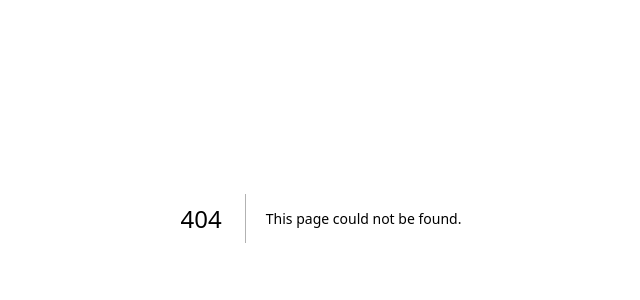
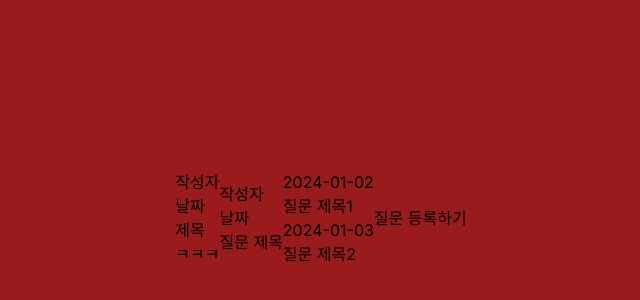
Before and after one commit to KDT-IaaS-Class-One-Group/KDT-IaaS-4team-ERP, a Next.js app: page /cus/test in a window 1280 px wide. Before the commit this address had no page. Shown: the part 182-482 px from the top of the page, without its empty margins (319-959 px from the left). Built offline with nearby package versions, Linux system fonts and the light colour scheme.

Commit message:
Fixes #13 : 컴포넌트 구축 실험

```diff
--- /dev/null
+++ b/app/componunt/clientComp/list.tsx
@@ -0,0 +1,27 @@
+// 인터페이스 정의
+interface MyInterface {
+    list1: string;
+    list2: string;
+    list3: string;
+    list4: string;
+
+  }
+
+export default function List({list1, list2, list3, list4}:MyInterface) {
+    return (
+
+        <div>
+            <div>{list1}</div>
+
+            <div>{list2}</div>
+
+            <div>{list3}</div>
+
+            <div>{list4}</div>
+
+        </div>
+
+    )
+
+
+}
--- /dev/null
+++ b/app/cus/test/page.tsx
@@ -0,0 +1,44 @@
+import React from 'react';
+import List from '@/app/componunt/clientComp/list';
+
+
+
+export default function Home() {
+    // 예시 데이터
+    const dataForArea2 = [
+        { 작성자: '사용자1', 날짜: '2024-01-02', 제목: '질문 제목1' },
+        { 작성자: '사용자2', 날짜: '2024-01-03', 제목: '질문 제목2' },
+        // ... 기타 데이터
+    ];
+
+    return (
+
+        <div id='root' className='w-screen h-screen bg-red-800 flex justify-center items-center'>
+         <List list1={"작성자"} list2={"날짜"} list3={"제목"} list4={"ㅋㅋㅋ"}/>
+
+
+            <div id="area1">
+                <div>
+                    <div style={{ flex: 1 }}>작성자</div>
+                    <div style={{ flex: 1 }}>날짜</div>
+                    <div style={{ flex: 3 }}>질문 제목</div>
+                </div>
+            </div>
+
+            <div id="Area2">
+                {dataForArea2.map((item, index) => (
+                    <div key={index}>
+                        <div> {} </div>
+                        <div style={{ flex: 1 }}>{item.날짜}</div>
+                        <div style={{ flex: 3 }}>{item.제목}</div>
+                    </div>
+                ))}
+            </div>
+
+            <button id="Area3">
+                질문 등록하기
+            </button>
+
+        </div>
+    );
+}
```
Also changed, not shown: app/cus/구매 페이지/page.tsx (added), app/cus/로그인 페이지/page.tsx (added), app/cus/장바구니 페이지/page.tsx (added).
